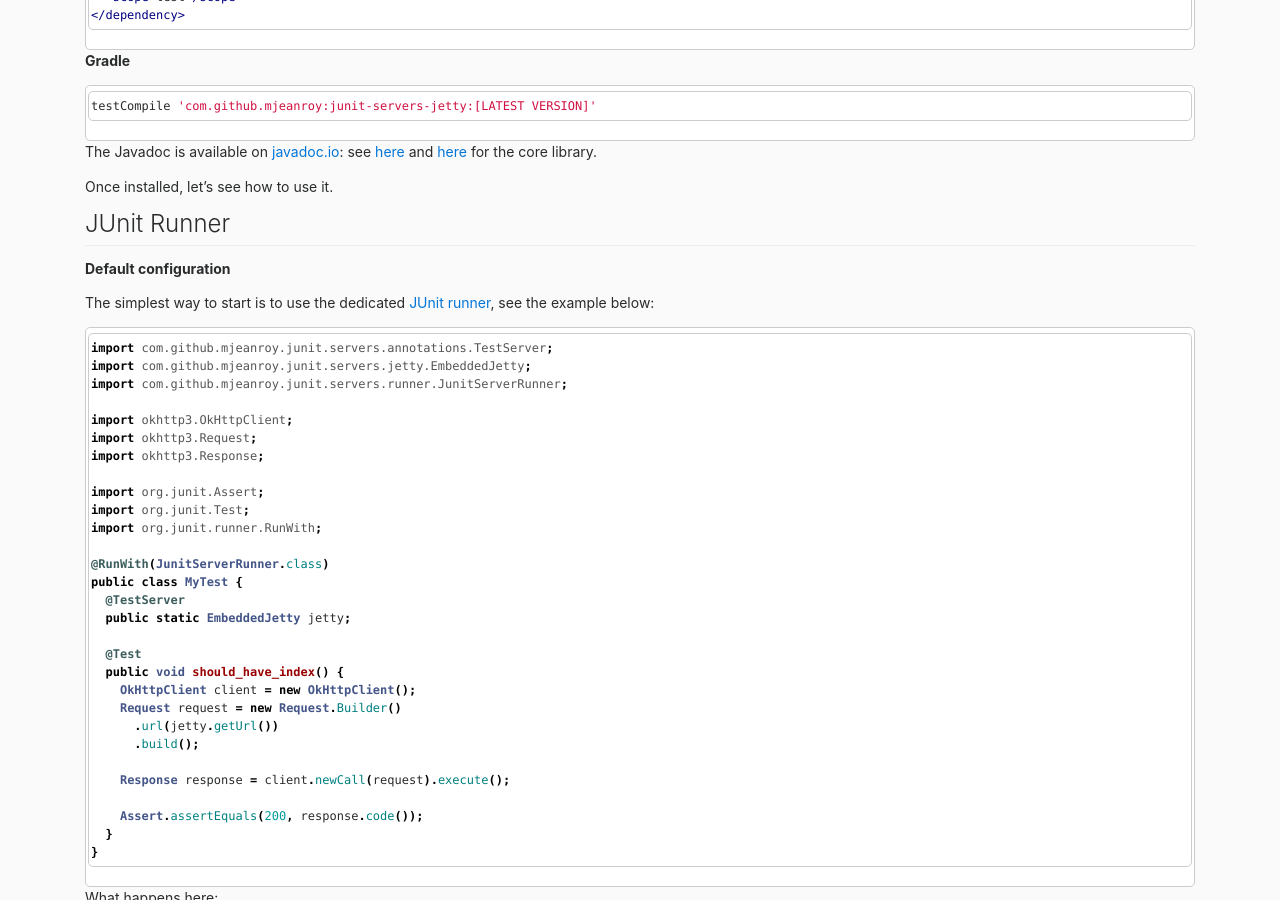
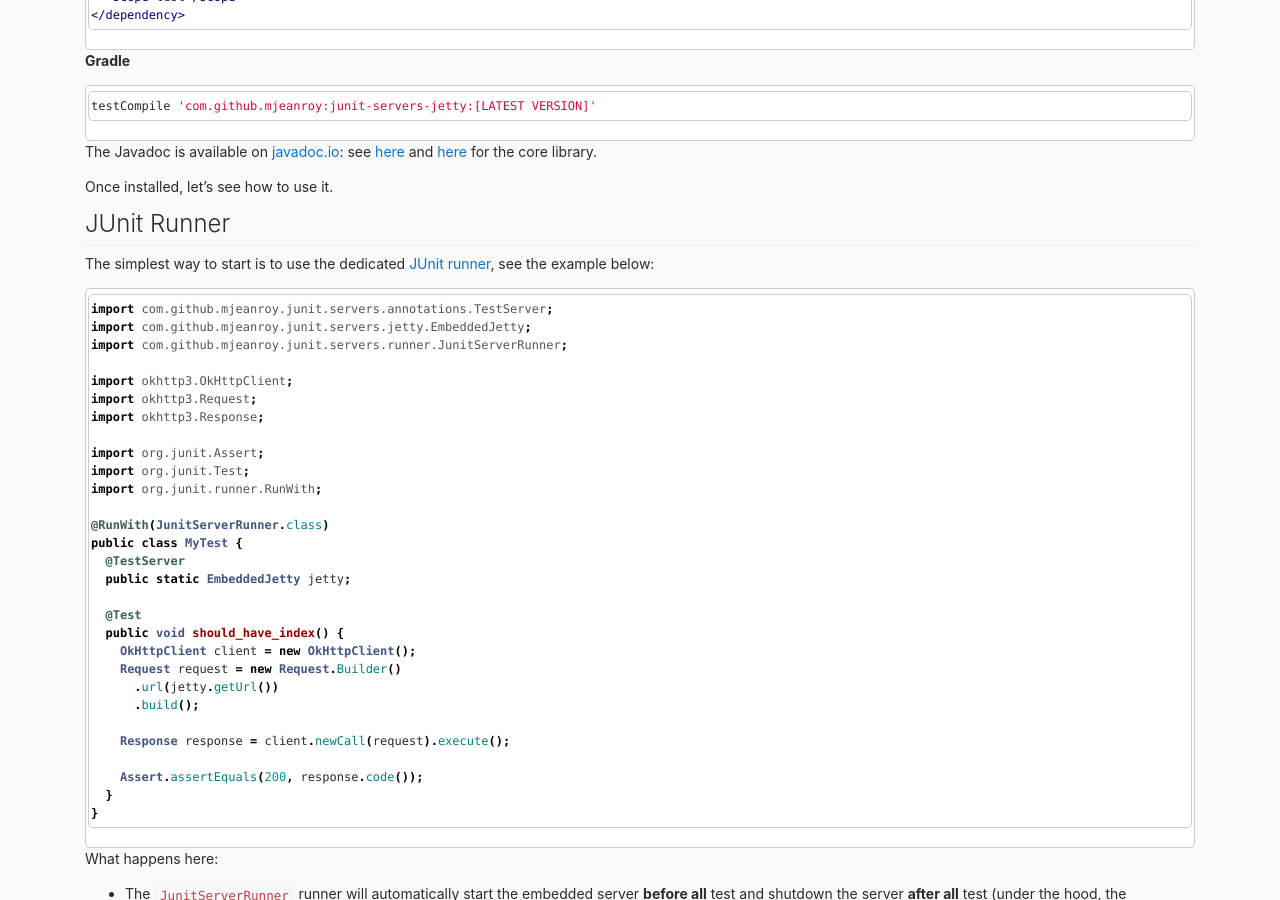
Before and after one commit to mjeanroy/junit-servers, a Jekyll site: the page built from docs/02-jetty.md, in a window 1280 px wide and 900 px high, scrolled down 453 px. Built offline with Jekyll 4.4.1, drawn with Linux system fonts in a browser that asks for light colours; our own code applies the rules of GitHub Pages for plain Markdown files.

Commit message:
docs: remove useless sub-title

```diff
--- a/docs/02-jetty.md
+++ b/docs/02-jetty.md
@@ -26,8 +26,6 @@ The Javadoc is available on [javadoc.io](https://javadoc.io/): see [here](https:
 Once installed, let's see how to use it.
 
 ##### JUnit Runner
-
-###### Default configuration
 
 The simplest way to start is to use the dedicated [JUnit runner](https://github.com/junit-team/junit4/wiki/test-runners), see the example below:
 
```
Also changed, not shown: docs/01-tomcat.md (+0 -2 lines).
